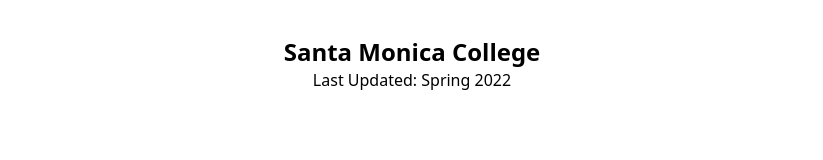
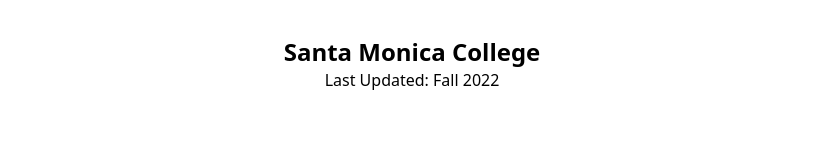
Before and after one commit to asarelcastellanos/gradedistribution, a Next.js app: page / in a window 1280 px wide. Shown: the top 160 px of the page, without its empty margins (228-1051 px from the left). Built offline with nearby package versions, Linux system fonts and the light colour scheme.

Commit message:
updated database and "last updated" text

```diff
--- a/components/HomeHeader.tsx
+++ b/components/HomeHeader.tsx
@@ -8,7 +8,7 @@
       </div> */}
       <div className="flex flex-col h-full w-screen justify-center items-center">
         <h1 className="md:text-2xl sm:text-xl text-lg font-semibold">Santa Monica College</h1>
-        <p className="text-base">Last Updated: Spring 2022</p>
+        <p className="text-base">Last Updated: Fall 2022</p>
       </div>
     </div>
   );
--- a/pages/course/[course].tsx
+++ b/pages/course/[course].tsx
@@ -6,6 +6,8 @@
 export default function CoursePage({ courses }) {
   const router = useRouter();
   const { course } = router.query;
+
+  console.log(courses);
 
   return (
     <div className="flex flex-col container m-auto h-screen">
@@ -28,7 +30,7 @@
     const db = client.db("santa-monica-college");
 
     const courses = await db
-      .collection("fall")
+      .collection("fall-2022")
       .find({ Course: params.course })
       .toArray();
 
```
